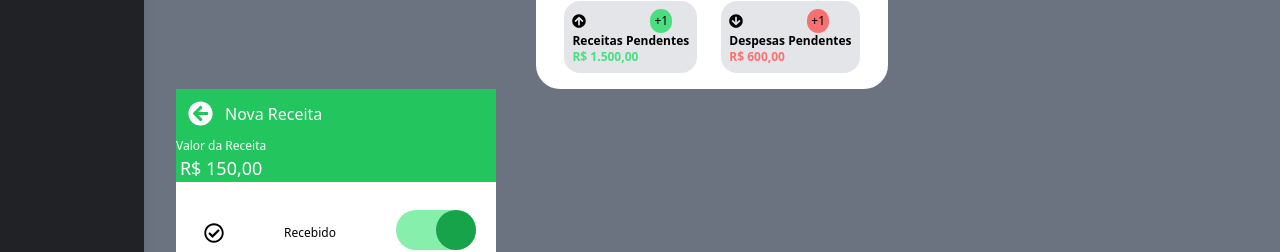
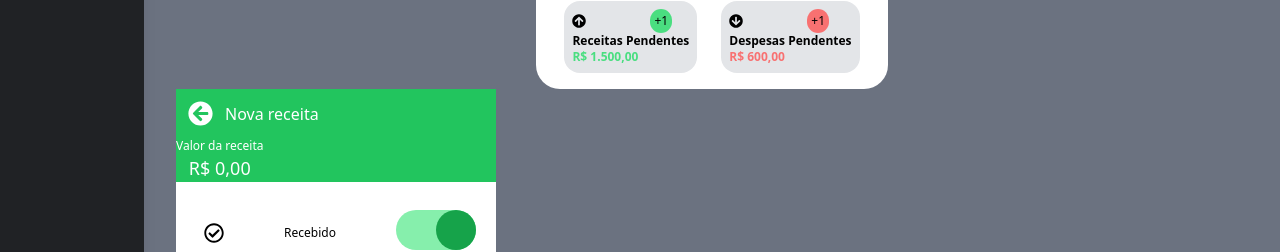
Before and after one commit to HenriqueGouveia42/OFinance, a React (Vite) app: page / in a window 1280 px wide. Shown: the part 303-555 px from the top of the page. Built offline with nearby package versions, Linux system fonts and the light colour scheme.

Commit message:
Implementação da função que será passada como prop para receber o valor inserido pelo usuário do componente filho NumPad e implementação do objeto javascript que armazena os detalhes da transacao que virao do componente filho TransactionDetails

```diff
--- a/src/components/NewTransaction.jsx
+++ b/src/components/NewTransaction.jsx
@@ -10,28 +10,55 @@ const NewTransaction = ({type}) => {
         setVisible(prevValue => !prevValue)
     }
 
+    //Armazena o valor de input do usuario que vem do componente filho Numpad através de "lifting-up-state"
+    const [value, setValue] = useState('0');
+    const valueReceivedFromNumPadtoNewTransaction = (value) => {
+        setValue(value)
+    }
+
+    //Armazena os detalhes da transação do usuário que virão do componente filho TransactionDetails através de "lifting-up-state"
+    const [details, setDetails] = useState({
+        received: false,
+        more: false,
+        fixed: false,
+        repeat: false,
+        typeRepeat: "",
+        selectedPayDay: null
+    });
+    const detailsReceivedFromTransactionDetailstoNewTransaction = (newDetails) => {
+        setDetails({
+            ...details,     // Copia as propriedades do estado anterior (details)
+            ...newDetails   // Sobrescreve ou adiciona as propriedades vindas de newDetails
+        })
+    }
+
     return(
         <>
             <div className= "flex flex-col w-[20rem]">
+                {/* Parte superior do NewTransaction, que pode ser verde, se for uma nova receita, ou vermelho, se for uma nova despesa*/}
                 <div className={`flex flex-col w-full h-1/5 ${type === 'revenue' ? 'bg-green-500' : 'bg-red-500'}`}>
                         <div className="flex items-center">
                             <button className="p-3 rounded-3xl hover:cursor-pointer"><FaArrowCircleLeft color="white" size="25"/></button>
-                            <h1 className="font-medium text-white">Nova Receita</h1>
+                            <h1 className="font-medium text-white">{type == 'revenue' ? 'Nova receita' : 'Nova despesa'}</h1>
                         </div>
                     <div className="flex items-center">
                             <div className="flex flex-col">
-                                <h1 className="text-xs text-white">Valor da Receita</h1>
+                                <h1 className="text-xs text-white">{type == 'revenue' ? 'Valor da receita' : 'Valro da despesa'}</h1>
                                 <button className="text-lg text-white hover:cursor-pointer hover:bg-green-600"
                                 onClick={()=>handleVisibleClick()}>
-                                {((parseInt('150'))).toLocaleString('pt-br', {style: 'currency', currency: 'BRL'})}</button>
+                                {((parseFloat(value))).toLocaleString('pt-br', {style: 'currency', currency: 'BRL'})}</button>
                             </div>
-                        </div>
+                    </div>
                 </div>
+                {/* Parte inferior do NewTransaction, que pode renderizar o NumPad, para inserir um novo valor, ou o TransactionDetails*/}
                 <div className="flex flex-col w-full h-4/5 bg-white">
-                    {visible && <Numpad/> }
-                    {!visible && <TransactionDetails/>}
+                    {/* Renderiza o componente Numpad */}
+                    {visible && <Numpad  valueReceivedFromNumPadtoNewTransaction={valueReceivedFromNumPadtoNewTransaction}/> }
+                    {/* Renderiza o componente TransactionDetails */}
+                    {!visible && <TransactionDetails detailsReceivedFromTransactionDetailstoNewTransaction={''}/>}
                 </div>
             </div>
+            {console.log(value)}
         </>
     )
 }
```
